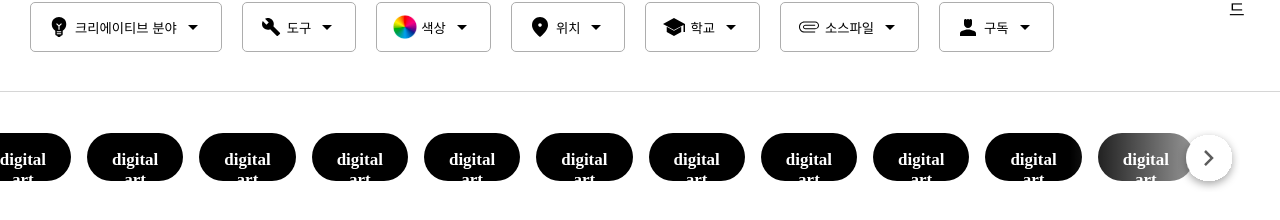
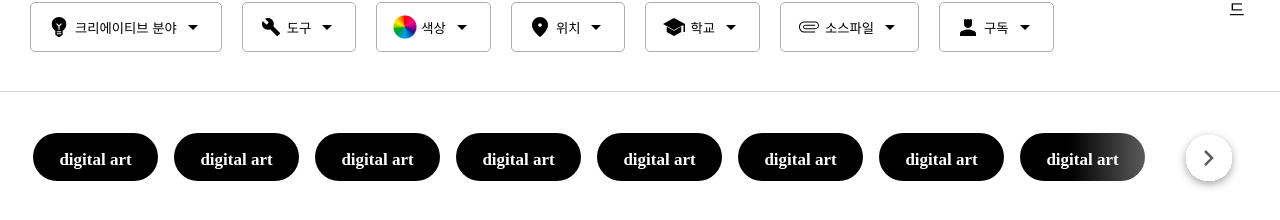
Before and after one commit to INSOPT-CDS-Behance/frontend, a React (Create React App) app: page /search in a window 1280 px wide. Shown: the part 702-922 px from the top of the page. Built offline with nearby package versions, Linux system fonts and the light colour scheme; a web font is replaced by a local one.

Commit message:
feat : search15 코드리뷰 반영

```diff
--- a/src/components/common/Hover.tsx
+++ b/src/components/common/Hover.tsx
@@ -93,50 +93,7 @@ const Container = styled.section`
 
   position: absolute;
   z-index: 2;
-  & Button.category {
-    background-color: rgba(255, 255, 255, 0.3);
-    margin-left: 0.75rem;
-    margin-top: 0.75rem;
-    ${({ theme }) => theme.fonts.behance_acumin_pro_regular_14};
-  }
-  & Button.eyeOffButton {
-    margin-left: 11.6rem;
-    background-color: rgba(255, 255, 255, 0.4);
-  }
-  & Button.icGlass {
-    margin-left: 0.75rem;
-    display: flex;
-    text-align: center;
 
-    background-color: rgba(255, 255, 255, 0.3);
-    & > p {
-      margin-left: 0.25rem;
-      margin-top: -0.1rem;
-    }
-    & :hover {
-      cursor: pointer;
-    }
-  }
-  & Button.folder {
-    margin-left: 5rem;
-    display: flex;
-
-    background-color: rgba(255, 255, 255, 0.3);
-    & > p {
-      margin-left: 0.25rem;
-      margin-top: -0.1rem;
-    }
-  }
-  & Button.thumbsup {
-    margin-left: 0.5rem;
-    display: flex;
-
-    background-color: rgba(255, 255, 255, 0.3);
-    & > p {
-      margin-left: 0.25rem;
-      margin-top: -0.1rem;
-    }
-  }
   & > p {
     ${({ theme }) => theme.fonts.behance_acumin_pro_bold_14};
     color: ${({ theme }) => theme.colors.behance_white};
@@ -155,6 +112,51 @@ const Button = styled.button`
   ${({ theme }) => theme.fonts.behance_acumin_pro_regular_12};
   color: ${({ theme }) => theme.colors.behance_white};
   border-radius: 1.25rem;
+
+  & .category {
+    background-color: rgba(255, 255, 255, 0.3);
+    margin-left: 0.75rem;
+    margin-top: 0.75rem;
+    ${({ theme }) => theme.fonts.behance_acumin_pro_regular_14};
+  }
+  & .eyeOffButton {
+    margin-left: 11.6rem;
+    background-color: rgba(255, 255, 255, 0.4);
+  }
+  & .icGlass {
+    margin-left: 0.75rem;
+    display: flex;
+    text-align: center;
+
+    background-color: rgba(255, 255, 255, 0.3);
+    & > p {
+      margin-left: 0.25rem;
+      margin-top: -0.1rem;
+    }
+    & :hover {
+      cursor: pointer;
+    }
+  }
+  & .folder {
+    margin-left: 5rem;
+    display: flex;
+
+    background-color: rgba(255, 255, 255, 0.3);
+    & > p {
+      margin-left: 0.25rem;
+      margin-top: -0.1rem;
+    }
+  }
+  & .thumbsup {
+    margin-left: 0.5rem;
+    display: flex;
+
+    background-color: rgba(255, 255, 255, 0.3);
+    & > p {
+      margin-left: 0.25rem;
+      margin-top: -0.1rem;
+    }
+  }
 `;
 
 const StSimilarProjectWrapper = styled.section`
--- a/src/components/search/ButtonModal.tsx
+++ b/src/components/search/ButtonModal.tsx
@@ -29,11 +29,9 @@ const Modal = () => {
       <StModal>
         <p>최고의 크리에이티브 분야로 이루어진 갤러리</p>
         <div>
-          {categorylist.map((category) => (
-            <button
-              key={category.id}
-              style={{ backgroundColor: category.color, backgroundImage: `url(${category.imgSrc})` }}>
-              {category.text}
+          {categorylist.map(({ id, text, color, imgSrc }) => (
+            <button key={id} style={{ backgroundColor: color, backgroundImage: `url(${imgSrc})` }}>
+              {text}
             </button>
           ))}
         </div>
--- a/src/components/search/Searchbar.tsx
+++ b/src/components/search/Searchbar.tsx
@@ -80,8 +80,8 @@ const Searchbar = () => {
 
   return (
     <>
-      <Search>
-        <InputContainer>
+      <StSearchWrapper>
+        <StInputContainer>
           <div>
             <Glass />
             <Input type="text" placeholder={placeholder} categoryIsClicked={true} />
@@ -93,8 +93,8 @@ const Searchbar = () => {
               </Button>
             ))}
           </div>
-        </InputContainer>
-        <DropBoxContainer>
+        </StInputContainer>
+        <StDropBoxContainer>
           <section>
             {dropboxList.map((dropbox) => (
               <button key={dropbox.id}>
@@ -108,34 +108,34 @@ const Searchbar = () => {
             <p>추천순</p>
             <ICDropdown />
           </section>
-        </DropBoxContainer>
-      </Search>
-      <Body>
+        </StDropBoxContainer>
+      </StSearchWrapper>
+      <StCategoryWrapper>
         <section>
           <Arrow />
           <Gradient />
         </section>
-        <Container>
+        <StCategory>
           {Categorys.map((category, i) => (
             <CategoryButton key={i} onClick={handleClick} categoryIsClicked={categoryclicked[i]}>
               {category}
             </CategoryButton>
           ))}
-        </Container>
-      </Body>
+        </StCategory>
+      </StCategoryWrapper>
     </>
   );
 };
 
 export default Searchbar;
 
-const Search = styled.section`
+const StSearchWrapper = styled.section`
   height: 14.625rem;
   padding-top: 2.5rem;
   border-bottom: 1px solid ${({ theme }) => theme.colors.behance_gray300};
 `;
 
-const DropBoxContainer = styled.section`
+const StDropBoxContainer = styled.section`
   margin-top: 2.5rem;
   margin-left: 1.875rem;
   display: flex;
@@ -169,7 +169,7 @@ const Glass = styled(GlassIcon)`
   margin: 1rem 1.25rem 0 2.125rem;
 `;
 
-const InputContainer = styled.section`
+const StInputContainer = styled.section`
   display: flex;
   justify-content: center;
   height: 4rem;
@@ -217,7 +217,7 @@ const Button = styled.button<Props>`
   background-color: ${(props) => props.isClicked && props.theme.colors.behance_black};
   color: ${(props) => props.isClicked && props.theme.colors.behance_white};
 `;
-const Body = styled.section`
+const StCategoryWrapper = styled.section`
   position: relative;
   & > section {
     display: flex;
@@ -225,7 +225,7 @@ const Body = styled.section`
   }
 `;
 
-const Container = styled.section`
+const StCategory = styled.article`
   margin-left: 2.0625rem;
   margin-right: 4.375rem;
   position: relative;
--- a/src/components/search/WhiteHeader.tsx
+++ b/src/components/search/WhiteHeader.tsx
@@ -7,11 +7,10 @@ import { AdobeLogo, BehanceLogo, Profile, ShareButton } from '../../asset/image'
 import ButtonModal from './ButtonModal';
 
 const WhiteHeader = () => {
-  const [buttonClicked, setbuttonClicked] = useState<boolean>(false);
+  const [isbuttonClicked, setisbuttonClicked] = useState<boolean>(false);
 
   const handlebuttonClick = () => {
-    setbuttonClicked(true);
-    console.log(buttonClicked);
+    setisbuttonClicked((prev) => !prev);
   };
 
   const navigate = useNavigate();
@@ -44,7 +43,7 @@ const WhiteHeader = () => {
           <AdobeLogo fill="black" />
         </StRight>
       </StHeader>
-      {buttonClicked && <ButtonModal />}
+      {isbuttonClicked && <ButtonModal />}
     </>
   );
 };
@@ -66,7 +65,7 @@ const StHeader = styled.header`
   border-bottom: 0.0625rem solid ${({ theme }) => theme.colors.behance_gray300};
 `;
 
-const StLeft = styled.div`
+const StLeft = styled.nav`
   display: flex;
   align-items: center;
   margin-left: 1.9rem;
@@ -87,7 +86,7 @@ const StLeft = styled.div`
   }
 `;
 
-const StMiddle = styled.div<{ setbuttonClicked?: boolean }>`
+const StMiddle = styled.nav<{ isbuttonClicked?: boolean }>`
   display: flex;
   justify-content: center;
   align-items: center;
@@ -99,8 +98,8 @@ const StMiddle = styled.div<{ setbuttonClicked?: boolean }>`
   border: 0.0625rem solid transparent;
   border-radius: 1.25rem;
 
-  background-color: ${({ setbuttonClicked, theme }) =>
-    setbuttonClicked ? theme.colors.behance_blue : theme.colors.behance_black};
+  background-color: ${({ isbuttonClicked, theme }) =>
+    isbuttonClicked ? theme.colors.behance_blue : theme.colors.behance_black};
 
   ${({ theme }) => theme.fonts.behance_acumin_pro_black_24};
   color: ${({ theme }) => theme.colors.behance_white};
@@ -112,7 +111,7 @@ const StMiddle = styled.div<{ setbuttonClicked?: boolean }>`
   cursor: pointer;
 `;
 
-const StRight = styled.div`
+const StRight = styled.nav`
   display: flex;
   align-items: center;
   margin-right: 1.8813rem;
--- a/src/types/common.ts
+++ b/src/types/common.ts
@@ -8,8 +8,8 @@ export interface ContentPrivewData {
 export interface CategoryList {
   id: number;
   text: string;
-  color?: string;
-  imgSrc?: string;
+  color: string;
+  imgSrc: string;
 }
 
 export interface DropboxList {
```
